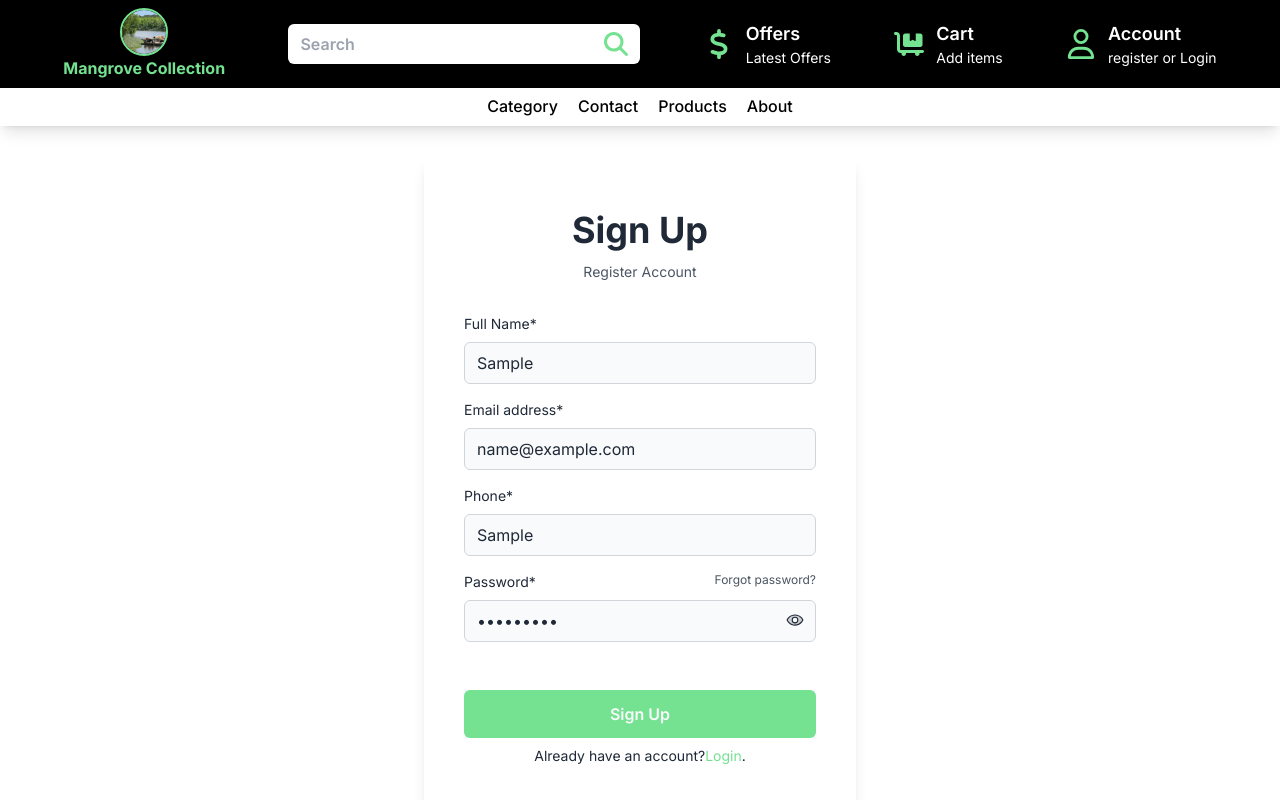
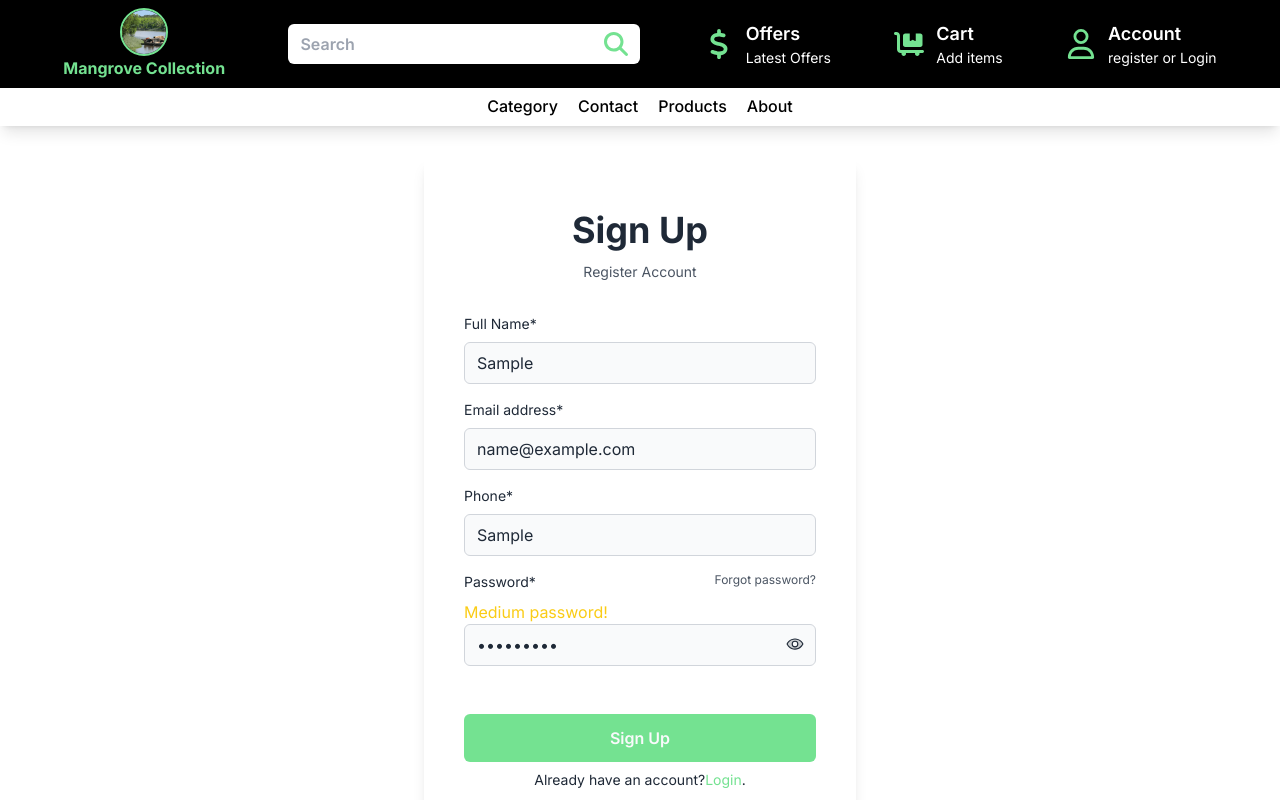
Before and after one commit to wpseemol/mangrove-collection, a Next.js app: page /register in a window 1280 px wide. Both pictures are taken after typing "Sample", "name@example.com", "Sample", "Sample123" into the empty fields and a click on the button "Sign Up". Shown: the top 800 px of the page. Built offline with nearby package versions, Linux system fonts and the light colour scheme.

Commit message:
register funciton ready

```diff
--- a/app/Components/Client/RegisterForm/RegisterForm.jsx
+++ b/app/Components/Client/RegisterForm/RegisterForm.jsx
@@ -107,7 +107,33 @@ export default function RegisterForm() {
                             {formData?.password?.massage}
                         </p>
                     ) : (
-                        ''
+                        !!formData?.password?.status && (
+                            <p
+                                className={`
+                                ${
+                                    formData?.password?.status === 'weak'
+                                        ? ' text-orange-400 '
+                                        : ''
+                                }
+                                ${
+                                    formData?.password?.status === 'medium'
+                                        ? ' text-yellow-400 '
+                                        : ''
+                                }
+                                ${
+                                    formData?.password?.status === 'strong'
+                                        ? ' text-green-400 '
+                                        : ''
+                                }
+                                ${
+                                    formData?.password?.status
+                                        ? ' text-[#1573fd] '
+                                        : ''
+                                }
+                                `}>
+                                {formData?.password?.massage}
+                            </p>
+                        )
                     )}
 
                     {/* this is password */}
@@ -124,10 +150,10 @@ export default function RegisterForm() {
                 <div>
                     <button
                         type="submit"
-                        disabled={isSubmitDisable}
+                        disabled={!isSubmitDisable}
                         className={`w-full px-8 py-3 font-semibold rounded-md bg-primaryColor
                         text-gray-50 disabled:bg-primaryColor/45 ${
-                            isSubmitDisable ? 'cursor-not-allowed' : ''
+                            !isSubmitDisable ? 'cursor-not-allowed' : ''
                         }`}>
                         Sign Up
                     </button>
--- a/app/Components/Client/RegisterForm/useRegisterForm.js
+++ b/app/Components/Client/RegisterForm/useRegisterForm.js
@@ -33,10 +33,10 @@ export default function useRegisterForm() {
     // submit btn disabled
 
     const isSubmitDisable =
-        fullName.isError &&
-        email.isError &&
-        password.isError &&
-        phoneNumber.isError;
+        !fullName.isError &&
+        !email.isError &&
+        !password.isError &&
+        !phoneNumber.isError;
 
     const handelRegister = function (event, where) {
         const name = event.target.name;
@@ -53,10 +53,17 @@ export default function useRegisterForm() {
                 },
             }));
 
-            // password length 8 character validation
+            // password character validation
 
+            // Assuming this code is part of a function or event handler
             if (name === 'password') {
-                if (value.length < 6) {
+                const minLength = 6;
+                const containsUpperCase = /[A-Z]/.test(value);
+                const containsLowerCase = /[a-z]/.test(value);
+                const containsSpecial =
+                    /[!@#$%^&*()_+\-=\[\]{};':"\\|,.<>\/?]+/.test(value);
+
+                if (value.length < minLength) {
                     setFormData((pre) => ({
                         ...pre,
                         password: {
@@ -64,12 +71,48 @@ export default function useRegisterForm() {
                             isError: true,
                             submitStatus: false,
                             massage:
-                                'Password must be at last 6 characters log.',
+                                'Password must be at least 6 characters long.',
                         },
                     }));
-
                     return;
                 }
+
+                // Calculate password strength score
+                const strengthScore =
+                    (containsSpecial ? 1 : 0) +
+                    (containsUpperCase ? 1 : 0) +
+                    (containsLowerCase ? 1 : 0);
+
+                // Determine password strength level
+
+                console.log(formData.password);
+
+                let strengthLevel;
+                let status;
+                if (strengthScore === 1) {
+                    strengthLevel = 'Weak';
+                    status = 'weak';
+                } else if (strengthScore === 2) {
+                    strengthLevel = 'Medium';
+                    status = 'medium';
+                } else if (strengthScore === 3) {
+                    strengthLevel = 'Strong';
+                    status = 'strong';
+                } else {
+                    strengthLevel = 'Try strong your';
+                    status = true;
+                }
+
+                setFormData((pre) => ({
+                    ...pre,
+                    password: {
+                        ...pre?.password,
+                        isError: false,
+                        submitStatus: true,
+                        status: status,
+                        massage: `${strengthLevel} password!`,
+                    },
+                }));
             }
         }
 
@@ -83,6 +126,7 @@ export default function useRegisterForm() {
                     fullName: {
                         ...pre?.fullName,
                         isError: true,
+                        submitStatus: false,
                     },
                 }));
             }
@@ -93,6 +137,7 @@ export default function useRegisterForm() {
                     email: {
                         ...pre?.email,
                         isError: true,
+                        submitStatus: false,
                     },
                 }));
             }
@@ -103,6 +148,7 @@ export default function useRegisterForm() {
                     password: {
                         ...pre?.password,
                         isError: true,
+                        submitStatus: false,
                     },
                 }));
             }
@@ -114,6 +160,7 @@ export default function useRegisterForm() {
                     phoneNumber: {
                         ...pre?.phoneNumber,
                         isError: true,
+                        submitStatus: false,
                     },
                 }));
             }
@@ -125,7 +172,15 @@ export default function useRegisterForm() {
                 phoneNumber.submitStatus;
 
             if (isSubmit) {
-                console.log(formData);
+                const submitObject = {
+                    fullName: fullName.value,
+                    email: email.value,
+                    password: password.value,
+                    phoneNumber: phoneNumber.value,
+                    userType: 'regular',
+                };
+
+                console.log('submit object:', submitObject);
             }
         }
     };
```
